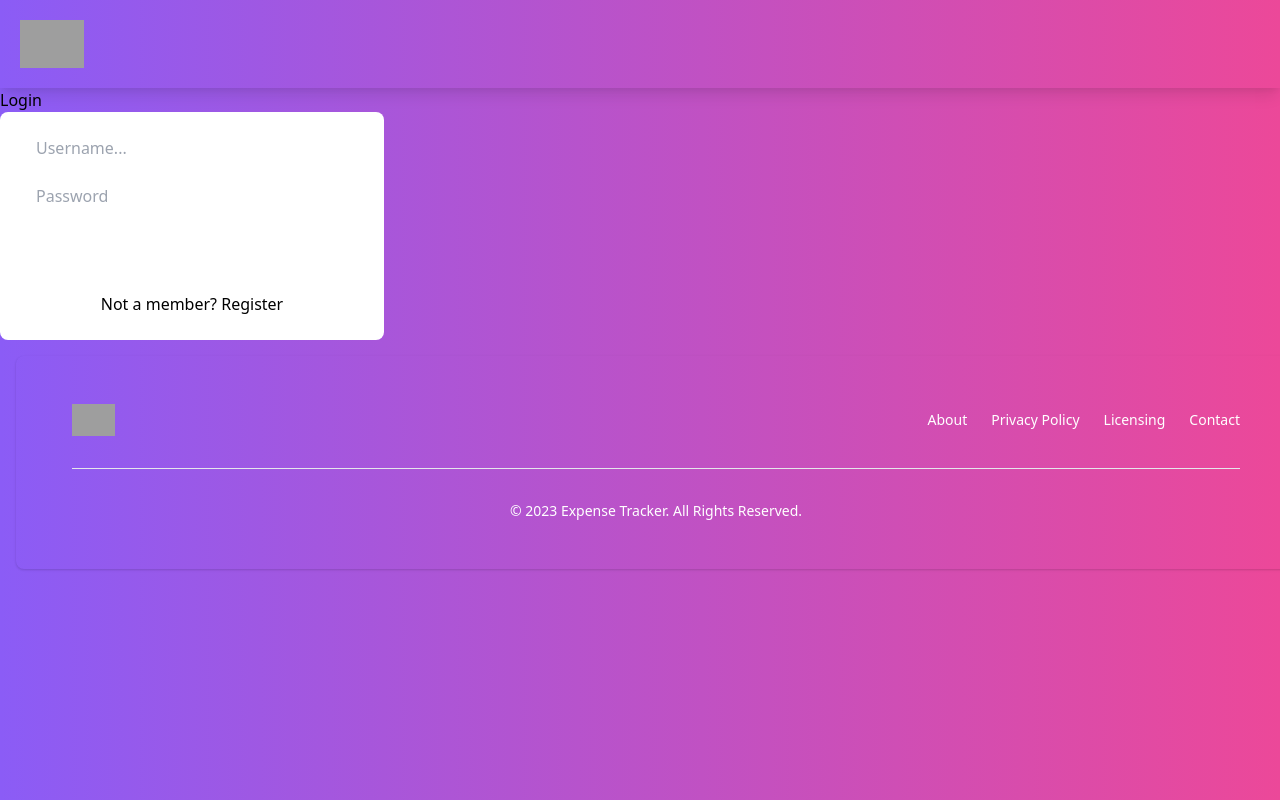
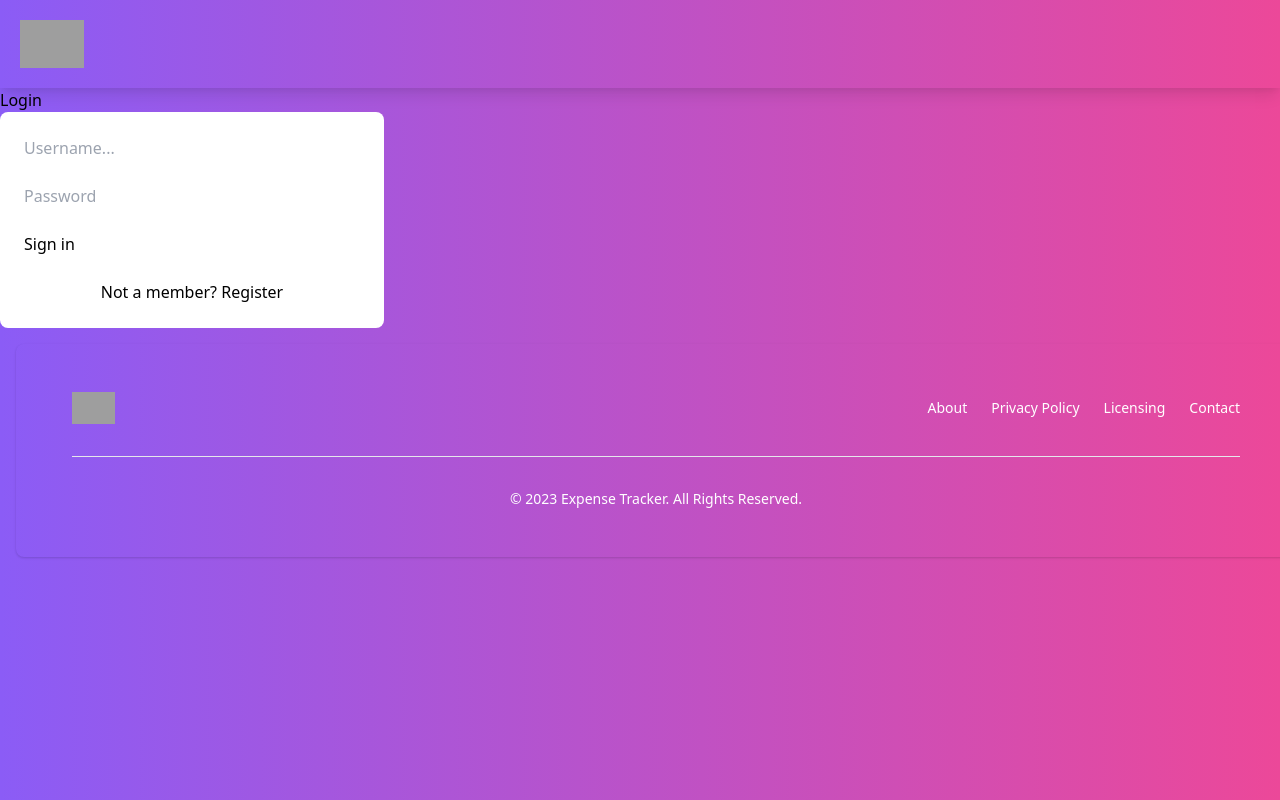
Before and after one commit to kev-n14/ExpenseTracker, a Django app: page /login/ in a window 1280 px wide. Run offline with Django 3.2, Linux system fonts and the light colour scheme; tables that the repository leaves empty hold one stand-in row (values such as "Sample post"); one stand-in notice (Sample message) is shown; style sheets or scripts are compiled from the project's sources; some libraries are stand-ins or nearby versions; grey boxes are pictures that could not be loaded.

Commit message:
set up user login form

```diff
--- a/expenseapp/views.py
+++ b/expenseapp/views.py
@@ -1,5 +1,7 @@
 from django.shortcuts import render, redirect, get_object_or_404
 from django.contrib.auth.forms import UserCreationForm
+from django.contrib import messages
+from django.contrib.auth import authenticate, login, logout
 from .forms import ExpenseForm, CreateUserForm
 from .models import Expenses
 from django.db.models import Sum
@@ -13,14 +15,32 @@ def registerPage(request):
         form = CreateUserForm(request.POST)
         if form.is_valid():
             form.save()
+            user = form.cleaned_data.get('username')
+            messages.success(request, 'Account was created for '+ user)
+
             return redirect('login')
 
-    context={'form':form}
+    context = {'form': form}
     return render(request, 'expenseapp/register.html', context)
 
 
 def loginPage(request):
-    context={}
+    if request.method == "POST":
+        username = request.POST.get('username')
+        password = request.POST.get('password')
+
+        user = authenticate(request, username=username, password=password)
+        print(user)
+        if user is not None:
+            login(request, user)
+
+            return redirect('index')
+
+        else:
+            messages.info(request, 'Username or Password is incorrect')
+
+    context = {}
+
     return render(request, 'expenseapp/login.html', context)
 
 
--- a/templates/expenseapp/login.html
+++ b/templates/expenseapp/login.html
@@ -8,19 +8,12 @@
         {% csrf_token %}
         <!--Username input-->
         <div class="relative mb-6" data-te-input-wrapper-init>
-            <input type="text" name="username" placeholder="Username..."
-                class="peer block min-h-[auto] w-full rounded border-0 bg-transparent px-3 py-[0.32rem] leading-[1.6] outline-none transition-all duration-200 ease-linear focus:placeholder:opacity-100 data-[te-input-state-active]:placeholder:opacity-100 motion-reduce:transition-none dark:text-neutral-200 dark:placeholder:text-neutral-200 [&:not([data-te-input-placeholder-active])]:placeholder:opacity-0" />
-            <label for=""
-                class="pointer-events-none absolute left-3 top-0 mb-0 max-w-[90%] origin-[0_0] truncate pt-[0.37rem] leading-[1.6] text-neutral-500 transition-all duration-200 ease-out peer-focus:-translate-y-[0.9rem] peer-focus:scale-[0.8] peer-focus:text-primary peer-data-[te-input-state-active]:-translate-y-[0.9rem] peer-data-[te-input-state-active]:scale-[0.8] motion-reduce:transition-none dark:text-neutral-200 dark:peer-focus:text-primary"></label>
+            <input type="text" name="username" placeholder="Username..." class="form-control" />
         </div>
 
         <!--Password input-->
         <div class="relative mb-6" data-te-input-wrapper-init>
-            <input type="password"
-                class="peer block min-h-[auto] w-full rounded border-0 bg-transparent px-3 py-[0.32rem] leading-[1.6] outline-none transition-all duration-200 ease-linear focus:placeholder:opacity-100 data-[te-input-state-active]:placeholder:opacity-100 motion-reduce:transition-none dark:text-neutral-200 dark:placeholder:text-neutral-200 [&:not([data-te-input-placeholder-active])]:placeholder:opacity-0"
-                id="exampleInputPassword2" placeholder="Password" />
-            <label for="exampleInputPassword2"
-                class="pointer-events-none absolute left-3 top-0 mb-0 max-w-[90%] origin-[0_0] truncate pt-[0.37rem] leading-[1.6] text-neutral-500 transition-all duration-200 ease-out peer-focus:-translate-y-[0.9rem] peer-focus:scale-[0.8] peer-focus:text-primary peer-data-[te-input-state-active]:-translate-y-[0.9rem] peer-data-[te-input-state-active]:scale-[0.8] motion-reduce:transition-none dark:text-neutral-200 dark:peer-focus:text-primary"></label>
+            <input type="password" name="password" class="form-control" id="" placeholder="Password" />
         </div>
 
 
@@ -28,11 +21,12 @@
 
 
         <!--Sign in button-->
-        <button type="submit"
-            class="dark:active:shadow-[0_8px_9px_-4px_rgba(59,113,202,0.2),0_4px_18px_0_rgba(59,113,202,0.1)]] inline-block w-full rounded bg-primary px-6 pb-2 pt-2.5 text-xs font-medium uppercase leading-normal text-white shadow-[0_4px_9px_-4px_#3b71ca] transition duration-150 ease-in-out hover:bg-primary-600 hover:shadow-[0_8px_9px_-4px_rgba(59,113,202,0.3),0_4px_18px_0_rgba(59,113,202,0.2)] focus:bg-primary-600 focus:shadow-[0_8px_9px_-4px_rgba(59,113,202,0.3),0_4px_18px_0_rgba(59,113,202,0.2)] focus:outline-none focus:ring-0 active:bg-primary-700 active:shadow-[0_8px_9px_-4px_rgba(59,113,202,0.3),0_4px_18px_0_rgba(59,113,202,0.2)] dark:shadow-[0_4px_9px_-4px_rgba(59,113,202,0.5)] dark:hover:shadow-[0_8px_9px_-4px_rgba(59,113,202,0.2),0_4px_18px_0_rgba(59,113,202,0.1)] dark:focus:shadow-[0_8px_9px_-4px_rgba(59,113,202,0.2),0_4px_18px_0_rgba(59,113,202,0.1)]"
-            data-te-ripple-init data-te-ripple-color="light">
+        <button type="submit" class="" value="Login" data-te-ripple-init data-te-ripple-color="light">
             Sign in
         </button>
+        {% for messages in messages%}
+        <p>{{ message }}</p>
+        {% endfor%}
 
         <!--Register link-->
         <p class="mt-6 text-center text-neutral-800 dark:text-neutral-200">
```
